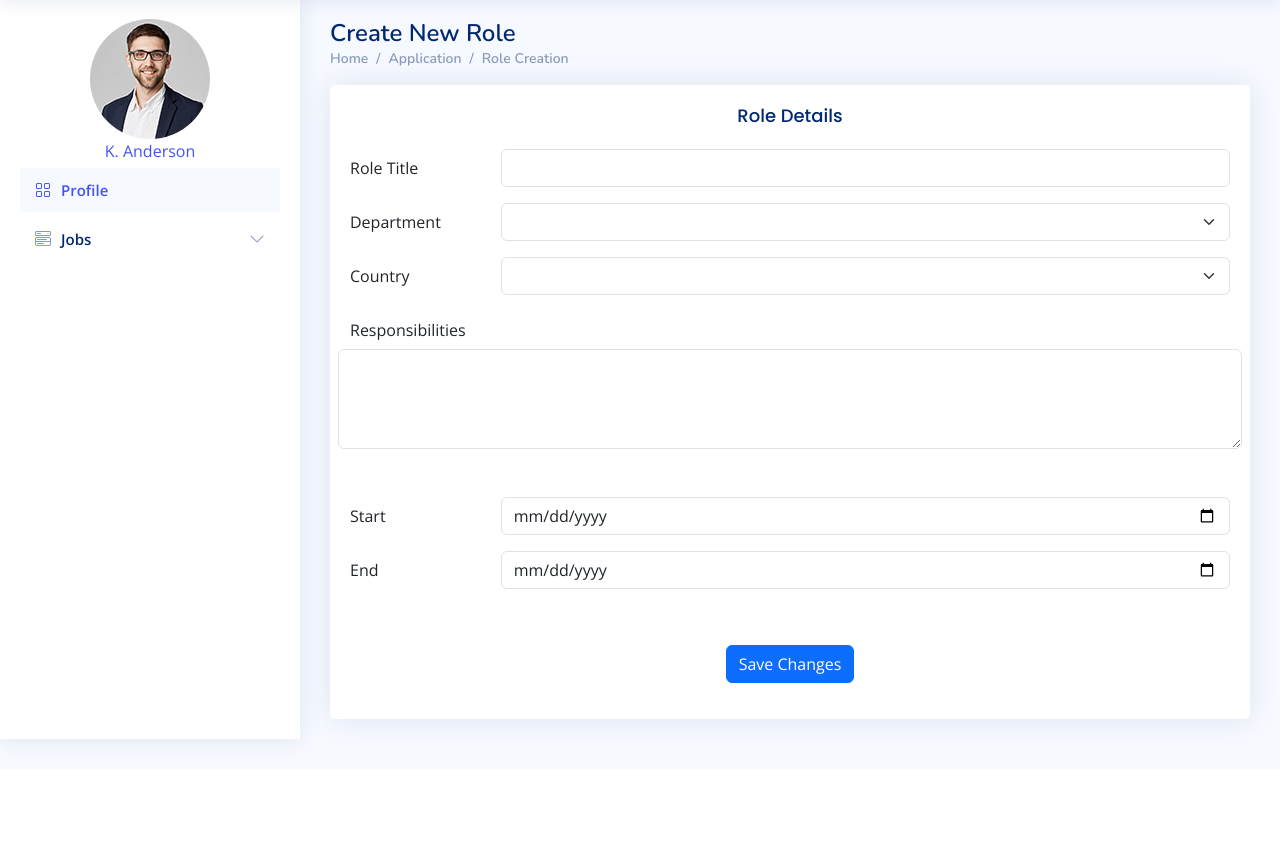
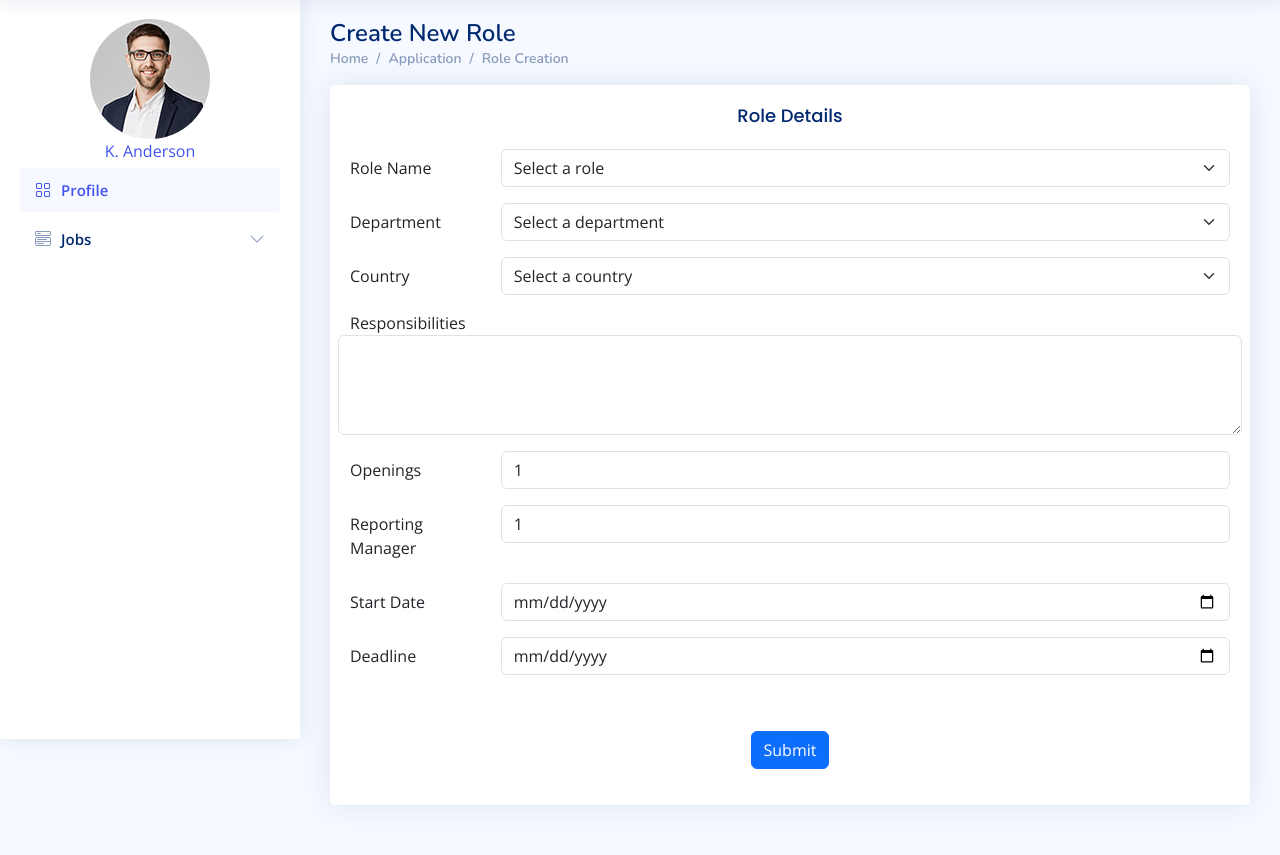
Before and after one commit to darylmatt/spm_g4t4, a Flask app: page /role_creation in a window 1280 px wide. Shown: the part 61-916 px from the top of the page. Before the commit the page ends 811 px from the top, so only its background shows below. Run offline with Flask 3, Linux system fonts and the light colour scheme; lists and menus that the app fills with data are empty; parts of the project's set-up code (start-up, migrations or seed data) failed here and were passed over; some libraries are stand-ins or nearby versions.

Commit message:
role creation code

```diff
--- a/flask_webapp/app.py
+++ b/flask_webapp/app.py
@@ -473,10 +473,20 @@ def match_skills(listing_id):
         db.session.rollback()
         return jsonify({"error": str(e), "code": 500}), 500
 
-# For role creation
-@app.route("/create/get_depts_and_countries")
+#Get data for role creation
+@app.route("/create/get_data")
 def get_dept_and_countries():
     try:
+        #Check roles
+        role_list = Role.query.all()
+        if (len(role_list) == 0):
+              return jsonify(
+                {
+                    "code":404,
+                    "message": "No roles in roles list"
+                },404
+            )
+
         #Check countries
         country_list = Country.query.all()
         if (len(country_list) == 0):
@@ -497,6 +507,8 @@ def get_dept_and_countries():
                 },404
             )
 
+        # skills = [skill.get('skill_name') for skill in staff_skills]
+        roles = [r.json().get('role_name') for r in role_list]
         countries  = [c.json() for c in country_list]
         departments = [j.json() for j in department_list]
 
@@ -505,6 +517,7 @@ def get_dept_and_countries():
             {
                 "code": 200,
                 "data":{
+                    "roles": roles,
                     "countries": countries,
                     "departments":departments
                 }
--- a/flask_webapp/static/assets/js/create_role_get.js
+++ b/flask_webapp/static/assets/js/create_role_get.js
@@ -1,15 +1,24 @@
 // Wait for the DOM to be fully loaded
 document.addEventListener("DOMContentLoaded", function () {
-  fetch("/create/get_depts_and_countries")
+  fetch("/create/get_data")
     .then((response) => response.json())
     .then((data) => {
-      // Access and render the skills data in the skills card
+      const roleSelect = document.getElementById("createRoleDropdown");
+      const roleList = data.data.roles;
+
       const countrySelect = document.getElementById("createCountryDropdown");
       const countryList = data.data.countries;
 
       const deptSelect = document.getElementById("createDepartmentDropdown");
+      const deptList = data.data.departments;
 
-      const deptList = data.data.departments;
+      roleList.forEach((role) => {
+        const selectOption = document.createElement("option");
+        selectOption.value = role;
+        selectOption.textContent = role;
+
+        roleSelect.appendChild(selectOption);
+      });
 
       countryList.forEach((country) => {
         const selectOption = document.createElement("option");
--- /dev/null
+++ b/flask_webapp/static/assets/js/validate_role_creation.js
@@ -0,0 +1,5 @@
+// Event - on button submit
+
+submitButton = document.getElementById("create_btn");
+
+document.addEventListener(submitButton, onclick, function () {});
--- a/flask_webapp/templates/role_creation.html
+++ b/flask_webapp/templates/role_creation.html
@@ -404,10 +404,16 @@
 
               <!-- General Form Elements -->
               <form>
+
+                <!-- Role -->
                 <div class="row mb-3">
-                  <label for="inputText" class="col-sm-2 col-form-label">Role Title</label>
+                  <label for="inputText" class="col-sm-2 col-form-label">Role Name</label>
+
                   <div class="col-sm-10">
-                    <input type="text" class="form-control">
+
+                    <select class="form-select" aria-label="createRoleDropdown" id = "createRoleDropdown">
+                      <option disabled selected>Select a role</option>
+                    </select>
                   </div>
                 </div>
 
@@ -417,9 +423,9 @@
 
                   <div class="col-sm-10">
 
-                    <!-- Department Dropdown List -->
+                    <!-- Department -->
                     <select class="form-select" aria-label="createSelectDepartment" id = "createDepartmentDropdown">
-
+                      <option disabled selected>Select a department</option>
                     </select>
                   </div>
                   </div>
@@ -429,9 +435,10 @@
                   <label for="inputCountry" class="col-sm-2 col-form-label">Country</label>
 
                   <div class="col-sm-10">
+
                     <!-- Country Dropdown List -->
                     <select class="form-select" aria-label="createSelectCountry" id = "createCountryDropdown">
-                      <!-- Dynamically add using JS file -->
+                      <option disabled selected>Select a country</option>
                     </select>
                   </div>
                 </div>
@@ -439,19 +446,35 @@
 
 
 
-                <label for="inputEmail" class="col-sm-2 col-form-label">Responsibilities</label>
-                <div class="row">
+                <label for="inputEmail" class="col-sm-2col-form-label">Responsibilities</label>
+                <div class="row" id="create_role_desc">
                     <textarea class="form-control" style="height: 100px"></textarea>
                 </div>
 
-                <div class="row mb-3 mt-5">
-                  <label for="inputDate" class="col-sm-2 col-form-label">Start</label>
+                <div class="row my-3">
+                  <label for="inputNumOpenings" class="col-sm-2 col-form-label">Openings</label>
+                  <div class="col-sm-10">
+                    <input type="number" class="form-control" min="1" max="150" value="1">
+                  </div>
+                </div>
+
+                <div class="row my-3">
+                  <label for="inputReportingMng" class="col-sm-2 col-form-label">Reporting Manager</label>
+                  <div class="col-sm-10">
+                    <input type="number" class="form-control" min="1" max="150" value="1">
+                  </div>
+                </div>
+
+                <div class="row mb-3">
+                  <label for="inputDate" class="col-sm-2 col-form-label">Start Date</label>
                   <div class="col-sm-10">
                     <input type="date" class="form-control">
                   </div>
                 </div>
+
+
                 <div class="row mb-3">
-                    <label for="inputDate" class="col-sm-2 col-form-label">End</label>
+                    <label for="inputDate" class="col-sm-2 col-form-label">Deadline</label>
                     <div class="col-sm-10">
                       <input type="date" class="form-control">
                     </div>
@@ -459,7 +482,7 @@
                 <!-- submit button -->
                 <div class="row mb-3 pt-3 d-flex justify-content-center">
                     <div class="d-flex justify-content-center mt-4">
-                      <button type="submit" class="btn btn-primary">Save Changes</button>
+                      <button type="submit" class="btn btn-primary" id="create_btn" >Submit</button>
                     </div>
                 </div>
 
```
